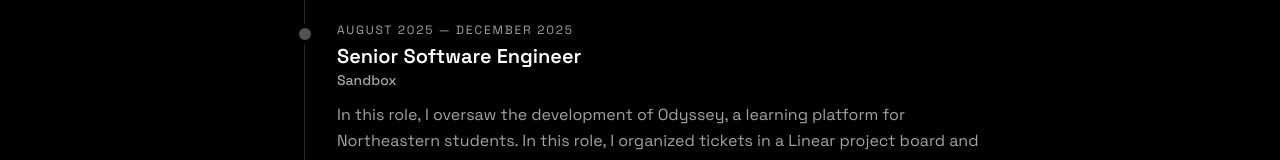
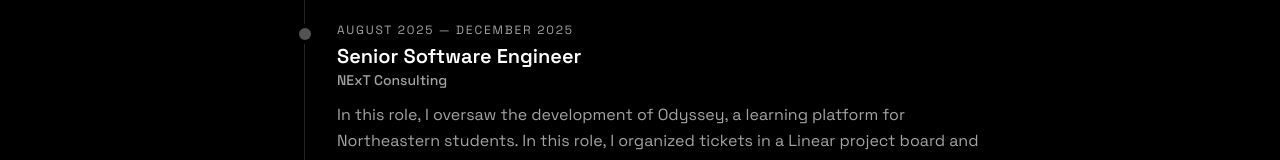
Before and after one commit to gpalmer27/gillian-website, a Next.js app: page /experience in a window 1280 px wide. Shown: the part 569-729 px from the top of the page. Built offline with nearby package versions, Linux system fonts and the light colour scheme.

Commit message:
fixed experience

```diff
--- a/app/experience/page.tsx
+++ b/app/experience/page.tsx
@@ -15,7 +15,7 @@
   },
   {
     title: "Senior Software Engineer",
-    org: "Sandbox",
+    org: "NExT Consulting",
     date: "August 2025 — December 2025",
     description:
       "In this role, I oversaw the development of Odyssey, a learning platform for Northeastern students. In this role, I organized tickets in a Linear project board and held daily standups with the team to ensure that we were on track for our weekly sprints.",
```
